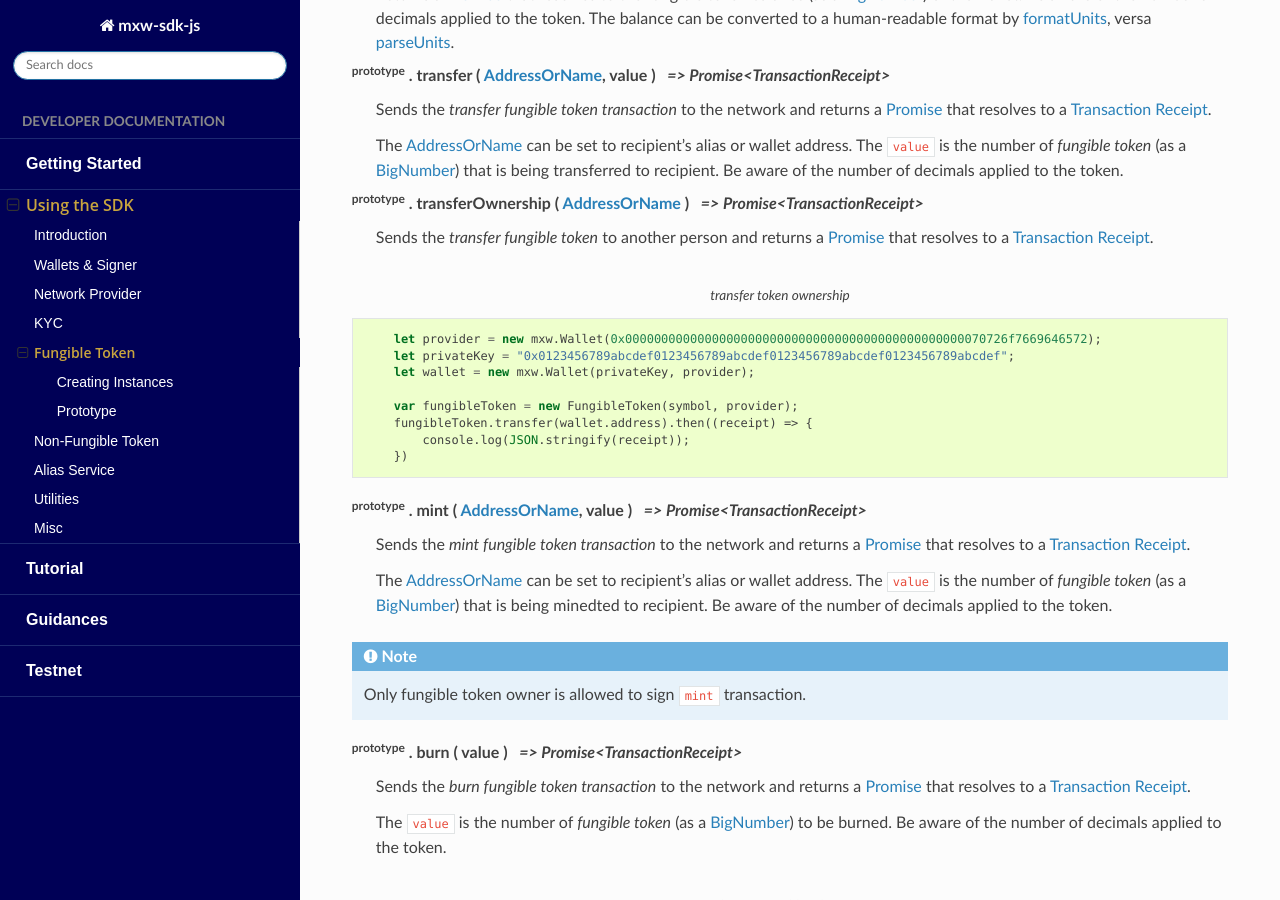
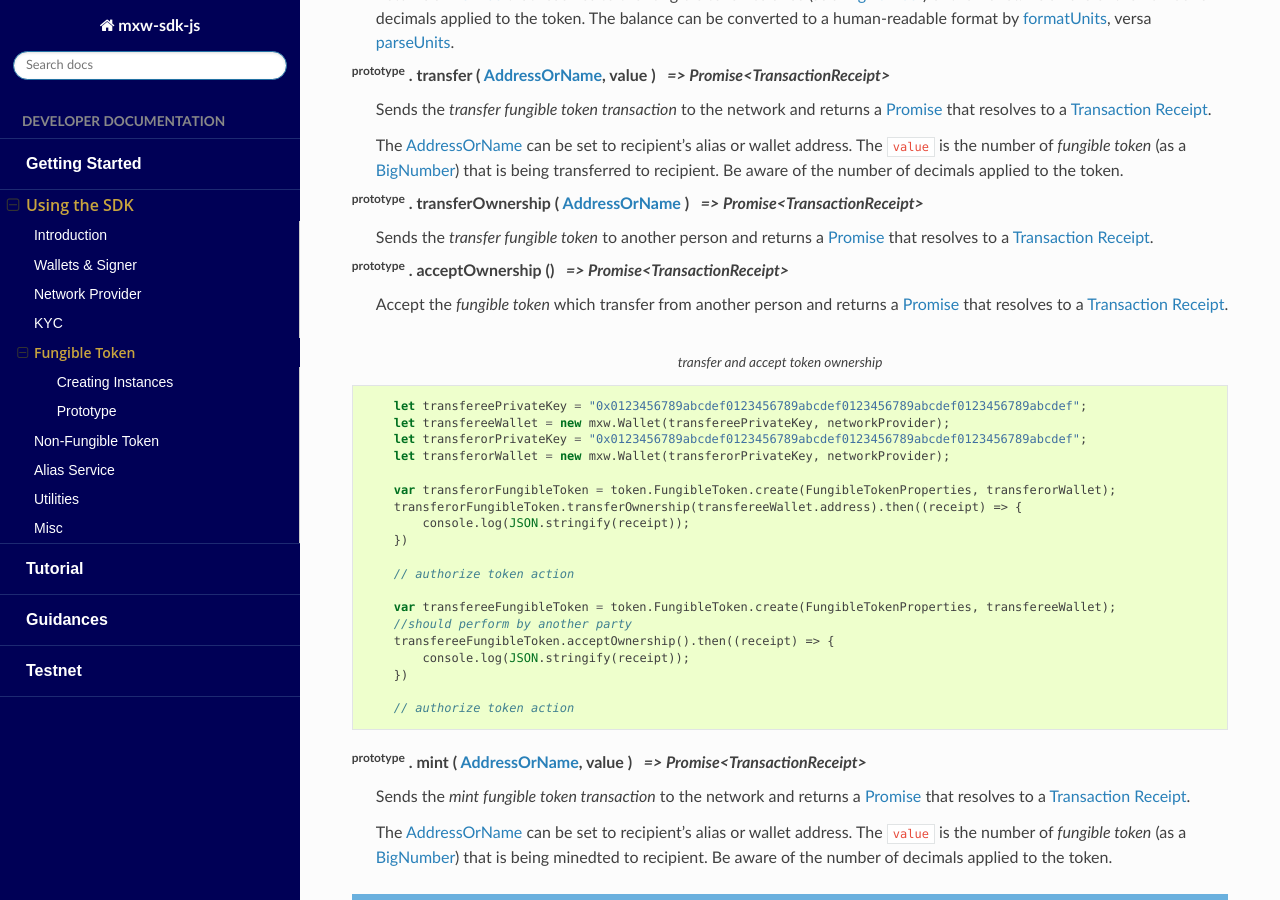
Before and after one commit to maxonrow/mxw-sdk-js, a Sphinx documentation site: the page built from docs/api-4tokens.rst, in a window 1280 px wide and 900 px high, scrolled down 2374 px. Built offline with Sphinx 7.4.7 and the Read the Docs theme 2.0.0, drawn with Linux system fonts in a browser that asks for light colours.

Commit message:
ft nft minor update

```diff
--- a/docs/api-4tokens.rst
+++ b/docs/api-4tokens.rst
@@ -126,17 +126,32 @@ Prototype
     Sends the *transfer fungible token* to another person and returns a :ref:`Promise <promise>` that resolves to a
     :ref:`Transaction Receipt <transaction-receipt>`.
 
+:sup:`prototype` . acceptOwnership () |nbsp| `=> Promise<TransactionReceipt>`
+    Accept the *fungible token* which transfer from another person and returns a :ref:`Promise <promise>` that resolves to a
+    :ref:`Transaction Receipt <transaction-receipt>`.
+
 .. code-block:: javascript
-    :caption: transfer token ownership
+    :caption: transfer and accept token ownership
 
-        let provider = new mxw.Wallet(0x00000000000000000000000000000000000000000000000070726f7669646572);
-        let privateKey = "0x0123456789abcdef0123456789abcdef0123456789abcdef0123456789abcdef";
-        let wallet = new mxw.Wallet(privateKey, provider);
+        let transfereePrivateKey = "0x0123456789abcdef0123456789abcdef0123456789abcdef0123456789abcdef";
+        let transfereeWallet = new mxw.Wallet(transfereePrivateKey, networkProvider);
+        let transferorPrivateKey = "0x0123456789abcdef0123456789abcdef0123456789abcdef0123456789abcdef";
+        let transferorWallet = new mxw.Wallet(transferorPrivateKey, networkProvider);
 
-        var fungibleToken = new FungibleToken(symbol, provider);
-        fungibleToken.transfer(wallet.address).then((receipt) => {
+        var transferorFungibleToken = token.FungibleToken.create(FungibleTokenProperties, transferorWallet);
+        transferorFungibleToken.transferOwnership(transfereeWallet.address).then((receipt) => {
             console.log(JSON.stringify(receipt));
         })
+
+        // authorize token action
+
+        var transfereeFungibleToken = token.FungibleToken.create(FungibleTokenProperties, transfereeWallet);
+        //should perform by another party
+        transfereeFungibleToken.acceptOwnership().then((receipt) => {
+            console.log(JSON.stringify(receipt));
+        })
+
+        // authorize token action
 
 :sup:`prototype` . mint ( :ref:`AddressOrName <addressOrName>`, value ) |nbsp| `=> Promise<TransactionReceipt>`
     Sends the *mint fungible token transaction* to the network and returns a :ref:`Promise <promise>` that resolves to a
```
Also changed, not shown: docs/api-5nft.rst (+21 -7 lines).
